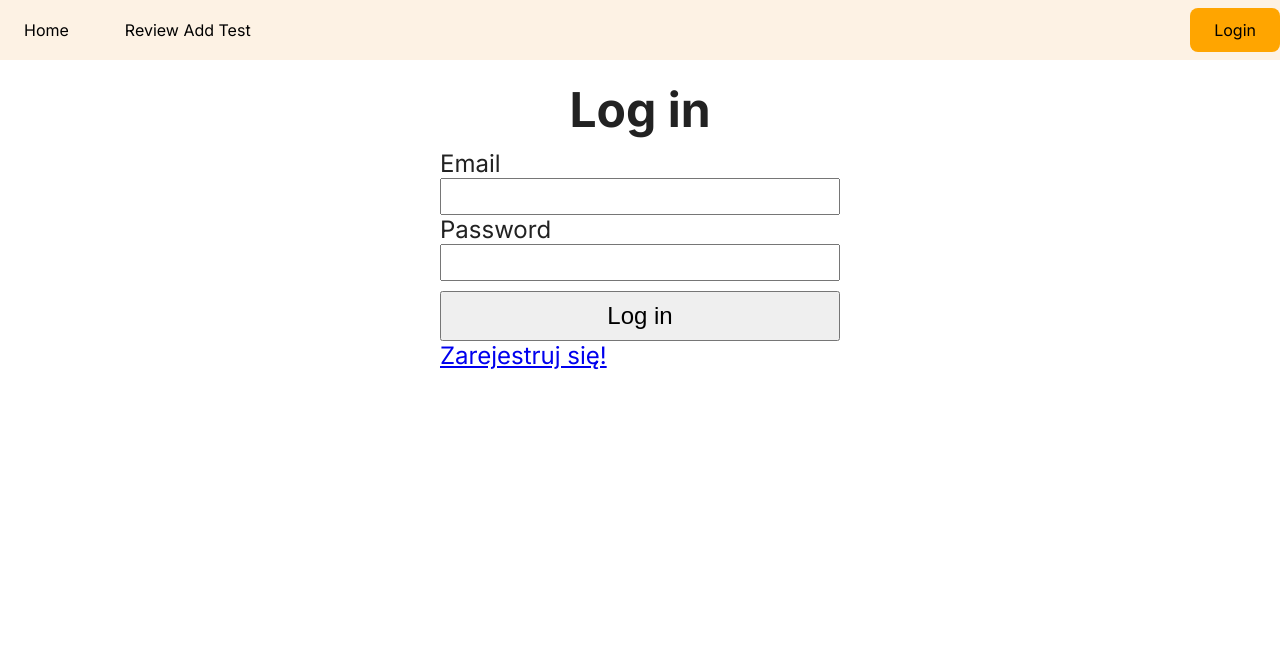
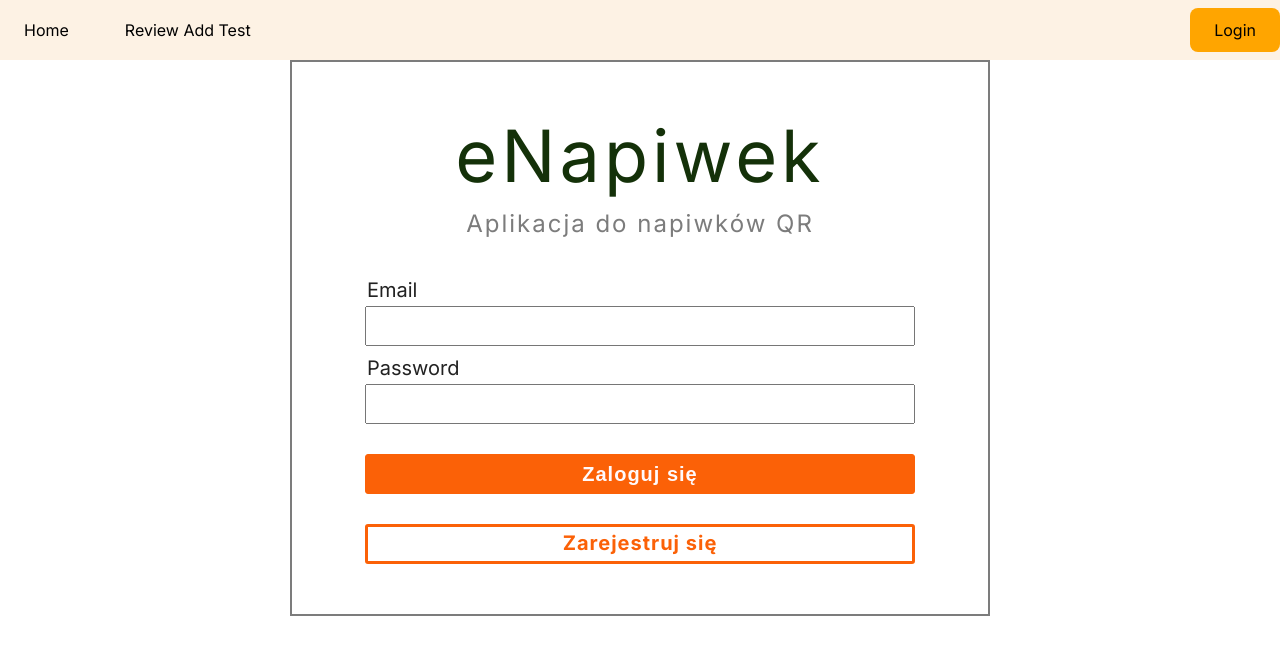
Before and after one commit to Programowanie-Zespolowe-PAJDA/Frontend, a React (Vite) app: page /auth in a window 1280 px wide. Shown: the top 654 px of the page. Built offline with nearby package versions, Linux system fonts and the light colour scheme.

Commit message:
Sign in form

```diff
--- a/src/components/auth/SignInForm.css
+++ /dev/null
@@ -1,35 +0,0 @@
-.loginForm {
-    max-width: 40rem;
-    margin: 2rem auto;
-    font-size: 24px;
-}
-
-.loginForm h1 {
-    text-align: center;
-}
-
-.loginForm label,
-.loginForm input {
-    display: block;
-    width: 100%;
-    font-size: 24px;
-}
-
-.loginForm input {
-    padding: 0.25rem;
-}
-
-.loginForm button {
-    margin-top: 1rem;
-    display: block;
-    width: 100%;
-    font-size: 24px;
-    min-height: 50px;
-}
-
-.formError {
-    color: red;
-    text-align: center;
-    margin-top: 1rem;
-    font-weight: bold;
-}
--- a/src/components/auth/SignInForm.jsx
+++ b/src/components/auth/SignInForm.jsx
@@ -1,5 +1,5 @@
 import { Form, Link, useSearchParams } from "react-router-dom";
-import "./SignInForm.css";
+import classes from "./SignInForm.module.css";
 
 export default function SignInForm() {
     const [searchParams] = useSearchParams();
@@ -7,16 +7,26 @@ export default function SignInForm() {
 
     return (
         <>
-            <Form method={"post"} className="loginForm">
-                <h1>Log in</h1>
-                <p className="formError">
-                    {isRetry && "Incorrect login or password"}
-                </p>
-                <p>
+            <Form method={"post"}>
+                <div className={classes.loginForm}>
+                    <h1 className={classes.mainHeader}>eNapiwek</h1>
+                    <h6 className={classes.descriptionHeader}>
+                        Aplikacja do napiwków QR
+                    </h6>
+
+                    <p
+                        className={
+                            isRetry
+                                ? classes.errorMessage
+                                : classes.clearMessage
+                        }
+                    >
+                        {isRetry && "Incorrect login or password"}
+                    </p>
+
                     <label htmlFor="email">Email</label>
                     <input id="mail" type="email" name="mail" required />
-                </p>
-                <p>
+
                     <label htmlFor="password">Password</label>
                     <input
                         id="password"
@@ -24,11 +34,15 @@ export default function SignInForm() {
                         name="password"
                         required
                     />
-                </p>
-                <button>Log in</button>
-                <Link to={"/dev/register"}>
-                    <p>Zarejestruj się!</p>
-                </Link>
+
+                    <button className={classes.loginButton}>Zaloguj się</button>
+                    <Link
+                        to={"/dev/register"}
+                        className={classes.registerButton}
+                    >
+                        Zarejestruj się
+                    </Link>
+                </div>
             </Form>
         </>
     );
--- /dev/null
+++ b/src/components/auth/SignInForm.module.css
@@ -0,0 +1,95 @@
+.loginForm {
+    display: flex;
+    justify-content: center;
+    flex-direction: column;
+    width: 70rem;
+    margin: auto;
+    border: #7c7c7c 2px solid;
+    text-align: center;
+    padding-bottom: 5rem;
+}
+
+.mainHeader {
+    margin-top: 5rem;
+    letter-spacing: 4px;
+    font-size: 72px;
+    font-weight: 500;
+    color: #143109;
+}
+
+.descriptionHeader {
+    margin-top: 1rem;
+    font-size: 24px;
+    letter-spacing: 2px;
+    font-weight: 500;
+    color: #7c7c7c;
+}
+
+.loginForm > input {
+    min-height: 40px;
+    width: 55rem;
+    margin: auto;
+}
+
+.loginForm > label {
+    margin-top: 1rem;
+    text-align: left;
+    position: relative;
+    left: 7.5rem;
+    font-size: 20px;
+    padding-bottom: 4px;
+}
+
+.loginButton {
+    min-height: 40px;
+    width: 55rem;
+    margin: auto;
+    margin-top: 3rem;
+    background-color: #fb6107;
+    color: #fff9fb;
+    font-size: 20px;
+    letter-spacing: 1px;
+    border: #fb6107 solid 1px;
+    border-radius: 3px;
+    font-weight: 700;
+    cursor: pointer;
+}
+
+.registerButton {
+    min-height: 40px;
+    width: 55rem;
+    margin: auto;
+    margin-top: 3rem;
+    font-size: 20px;
+    letter-spacing: 1px;
+    border: #fb6107 solid 3px;
+    border-radius: 3px;
+    color: #fb6107;
+    text-decoration: none;
+    padding-top: 4px;
+    font-weight: 700;
+}
+
+.loginForm > a {
+    text-decoration: none;
+}
+
+.errorMessage {
+    margin-top: 3rem;
+    margin-bottom: 3rem;
+    background-color: #b61010;
+    height: 60px;
+    color: white;
+    font-size: 24px;
+    font-weight: 800;
+    padding-top: 14px;
+}
+
+.clearMessage {
+    margin-top: 1rem;
+    height: 20px;
+    color: white;
+    font-size: 24px;
+    font-weight: 800;
+    padding-top: 14px;
+}
```
